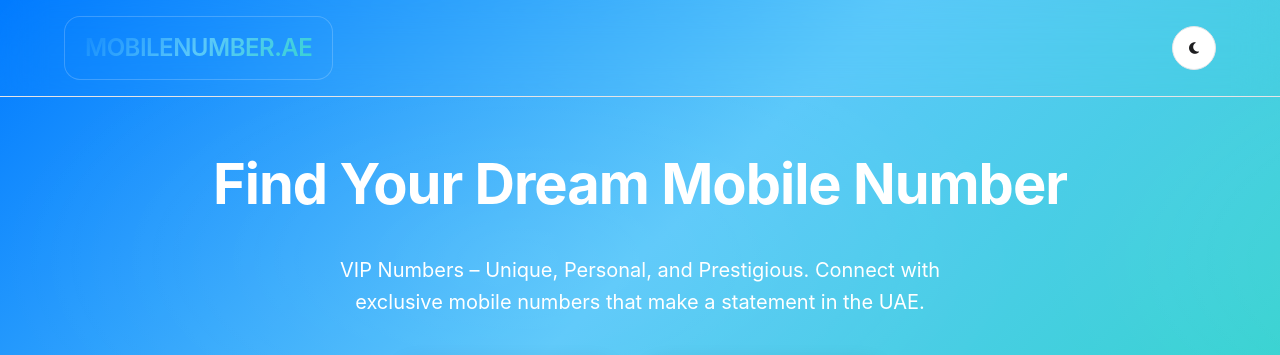
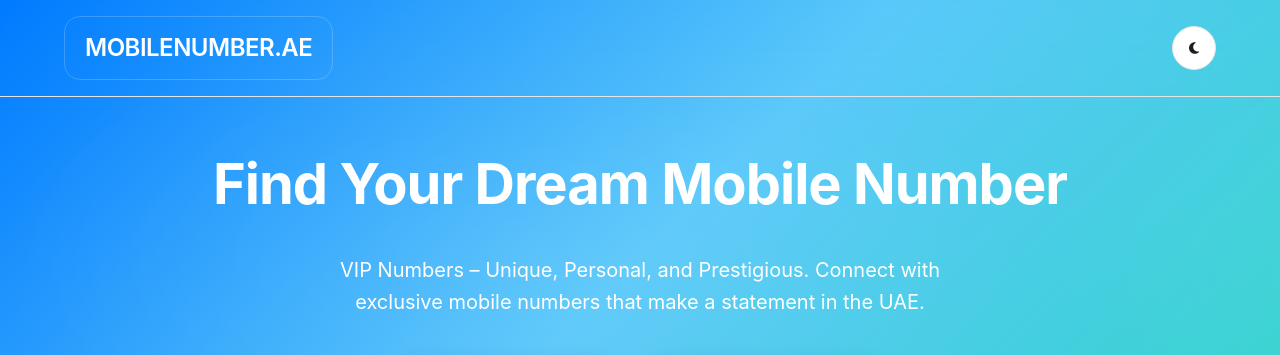
Before and after one commit to Jaborangelina/mobilenumber, a plain HTML site: page index.html in a window 1280 px wide. Shown: the top 355 px of the page. Drawn offline with Linux system fonts and the light colour scheme.

Commit message:
Update index.html
logo4

```diff
--- a/index.html
+++ b/index.html
@@ -78,12 +78,10 @@
             justify-content: space-between;
             align-items: center;
         }
- .logo {
+   .logo {
             font-size: 1.5rem;
             font-weight: 600;
-            background: linear-gradient(135deg, var(--primary-blue), var(--secondary-blue), var(--accent-blue));
-            -webkit-background-clip: text;
-            -webkit-text-fill-color: transparent;
+            color: white;
             text-decoration: none;
             letter-spacing: -0.5px;
             padding: 12px 20px;
@@ -96,6 +94,7 @@
         .logo:hover {
             transform: translateY(-1px);
             border-color: rgba(255, 255, 255, 0.3);
+            color: rgba(255, 255, 255, 0.9);
         }
         .theme-toggle {
             background: var(--surface);
```
